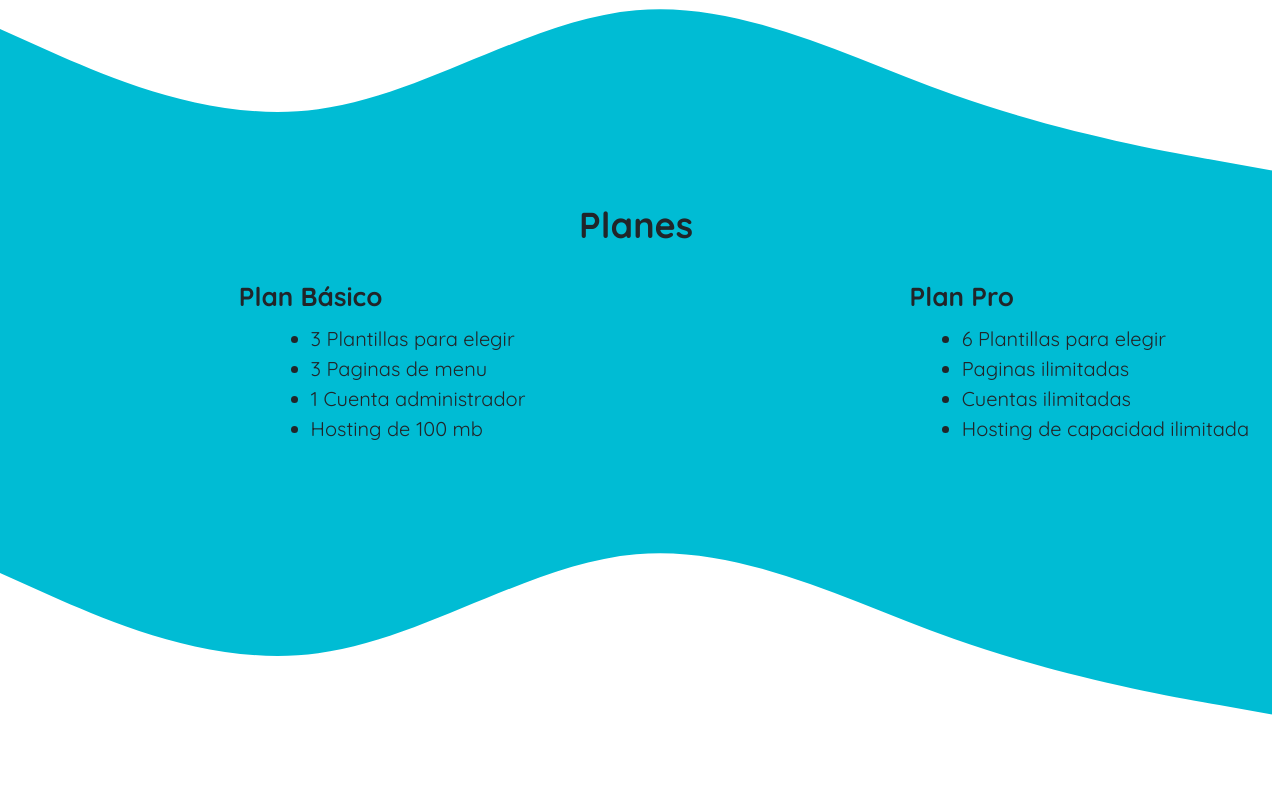
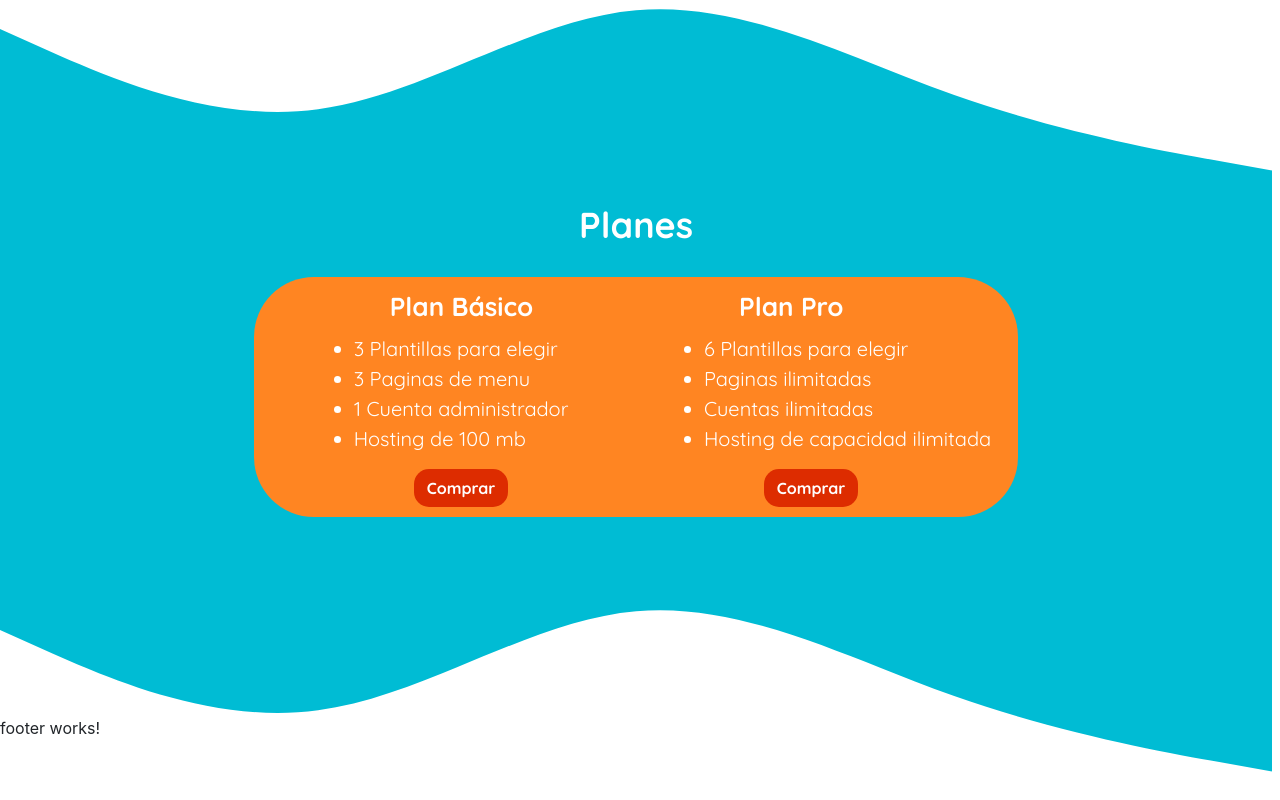
Before and after one commit to AdonayVasquez/OpenShop, an Angular app: page /inicio in a window 1280 px wide. Shown: the part 1620-2420 px from the top of the page. Before the commit the page ends 2363 px from the top, so only its background shows below. Built offline with nearby package versions, Linux system fonts and the light colour scheme.

Commit message:
diseño del apartado planes del landing page

```diff
--- a/src/app/pages/inicio/inicio.component.css
+++ b/src/app/pages/inicio/inicio.component.css
@@ -27,6 +27,7 @@
   text-align: center;
   font-family: 'Quicksand', sans-serif;
   margin-bottom: 8%;
+  color: white;
 }
 
 #label-titulo {
@@ -83,8 +84,6 @@
 .t-center {
   display: block;
   text-align: center;
-  font-size: 26px;
-  font-weight: 700;
 }
 
 .div-servicios p {
@@ -94,7 +93,7 @@
 }
 
 #planes {
-  height: 320px;
+  /* height: 320px; */
   width: 99.4vw;
   position: relative;
   left: 50%;
@@ -107,11 +106,79 @@
   background-color: #00bcd4;
 }
 
-.lista {
+.blue .label-servicios {
+  color: white;
+}
+
+#label-plan1{
+  font-size: 26px;
+  font-weight: 700;
+  padding-right: 25%;
   display: block;
-  padding-left: 50%;
- /*  background-color: darkgray; */
+  text-align: right;
+  margin-top: 10px;
+}
+
+#label-plan2{
+  font-size: 26px;
+  font-weight: 700;
+  padding-left: 25%;
+  margin-top: 10px;
+}
+
+#lista1 {
+  display: block;
+  float: right;
+  padding-right: 15%;
   font-size: 20px;
+}
+
+#lista2 {
+  display: block;
+  padding-left: 15%;
+  font-size: 20px;
+}
+
+#row-planes {
+  background-color: #ff8522;
+  /* border: 10px solid #ff5722; */
+  margin-right: 20%;
+  margin-left: 20%;
+  border-radius: 60px;
+  color: #ffffff;
+  height: 240px;
+
+}
+
+#btn-p1 {
+  color: #ffffff;
+  background-color: #dd2c00;
+  margin-top: 15px;
+  display: block;
+  margin-right: auto;
+  margin-left: auto;
+  border-radius: 15px;
+  font-weight: 700;
+}
+
+#btn-p2 {
+  color: #ffffff;
+  background-color: #dd2c00;
+  margin-top: 15px;
+  display: block;
+  margin-left: 20%;
+  border-radius: 15px;
+  font-weight: 700;
+}
+
+#btn-p1:hover {
+  background-color: #ff5722;
+  font-size: 18px;
+}
+
+#btn-p2:hover {
+  background-color: #ff5722;
+  font-size: 18px;
 }
 
 @media (max-width: 575.98px) {
--- a/src/app/pages/inicio/inicio.component.html
+++ b/src/app/pages/inicio/inicio.component.html
@@ -72,26 +72,28 @@
 
     <div class="blue">
       <label class="label-servicios" for="">Planes</label>
-      <div class="row">
+      <div id="row-planes" class="row">
         <div class="col-6">
           <div>
-            <label class="t-center" for="">Plan Básico</label>
-              <ul class="lista">
+            <label id="label-plan1" for="">Plan Básico</label>
+              <ul id="lista1">
                 <li>3 Plantillas para elegir</li>
                 <li>3 Paginas de menu</li>
                 <li>1 Cuenta administrador</li>
                 <li> Hosting de 100 mb</li>
+                <button id="btn-p1" class="btn">Comprar</button>
               </ul>
           </div>
         </div>
         <div class="col-6">
           <div>
-            <label class="t-center" for="">Plan Pro</label>
-            <ul class="lista">
+            <label id="label-plan2" for="">Plan Pro</label>
+            <ul id="lista2">
               <li>6 Plantillas para elegir</li>
               <li>Paginas ilimitadas</li>
               <li>Cuentas ilimitadas</li>
               <li>Hosting de capacidad ilimitada</li>
+              <button id="btn-p2" class="btn">Comprar</button>
             </ul>
           </div>
         </div>
--- a/src/app/shared/navbar/navbar.component.css
+++ b/src/app/shared/navbar/navbar.component.css
@@ -4,6 +4,7 @@ nav {
       azul light: #b2ebf2;
       anaranjado dark: #dd2c00;
       anaranjado light: #ff5722;
+      anaranjado light true:#ff8522;
   */
   background-color: #00bcd4;
 }
@@ -55,7 +56,7 @@ nav {
   /* background-color: blue; */
 /*   margin-left:0px ;
   padding-left: 0px; */
-  background-color: #ff5722;
+  background-color: #ff8522;
   border-radius: 25px;
   transition: 0.5s;
 }
```
